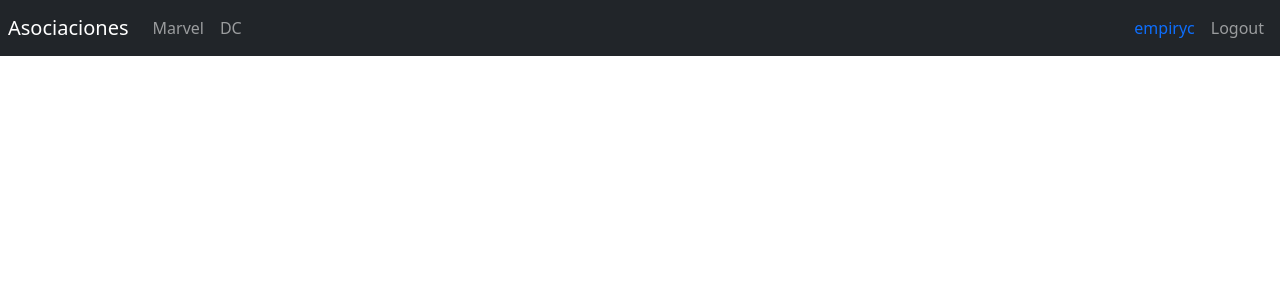
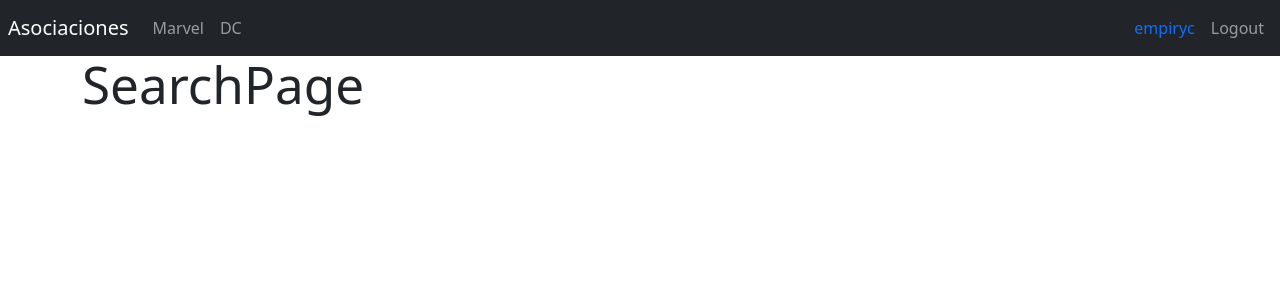
Before and after one commit to pablo-zafra/heroes-spa, a React (Vite) app: page /search in a window 1280 px wide. Shown: the top 300 px of the page. Built offline with nearby package versions, Linux system fonts and the light colour scheme.

Commit message:
193-completado

```diff
--- a/src/heroes/index.js
+++ b/src/heroes/index.js
@@ -1 +1,2 @@
 export * from './pages';
+export * from './routes/HeroesRoutes';
--- /dev/null
+++ b/src/heroes/pages/HeroPage.jsx
@@ -0,0 +1,6 @@
+
+export const HeroPage = () => {
+  return (
+    <h1>HeroPage</h1>
+  )
+}
--- /dev/null
+++ b/src/heroes/pages/SearchPage.jsx
@@ -0,0 +1,6 @@
+
+export const SearchPage = () => {
+  return (
+    <h1>SearchPage</h1>
+  )
+}
--- a/src/heroes/pages/index.js
+++ b/src/heroes/pages/index.js
@@ -1,2 +1,4 @@
 export * from './DCPage';
 export * from './MarvelPage';
+export * from './HeroPage';
+export * from './SearchPage';
--- /dev/null
+++ b/src/heroes/routes/HeroesRoutes.jsx
@@ -0,0 +1,27 @@
+import { Navigate, Route, Routes } from 'react-router-dom';
+import { Navbar } from '../../ui';
+import { DCPage, HeroPage, MarvelPage, SearchPage } from '../pages';
+
+export const HeroesRoutes = () => {
+  return (
+    <>
+        <Navbar />
+
+        <div className="container">
+            <Routes>
+                <Route path="marvel" element={<MarvelPage />} />
+                <Route path="dc" element={<DCPage />} />
+
+                <Route path="hero" element={<HeroPage />} />
+                <Route path="search" element={<SearchPage />} />
+
+                {/* Search hero by id */}
+
+                <Route path="/" element={<Navigate to="/marvel" />} />
+            </Routes>
+        </div>
+
+
+    </>
+  )
+}
--- a/src/router/AppRouter.jsx
+++ b/src/router/AppRouter.jsx
@@ -1,20 +1,17 @@
 import { Navigate, Route, Routes } from 'react-router-dom';
-import { DCPage, MarvelPage } from '../heroes';
+import { HeroesRoutes } from '../heroes';
 import { LoginPage } from '../auth';
 import { Navbar } from '../ui';
 
 export const AppRouter = () => {
   return (
         <>
-            <Navbar />
-
             <Routes>
-                <Route path="marvel" element={<MarvelPage />} />
-                <Route path="dc" element={<DCPage />} />
 
                 <Route path="login" element={<LoginPage />} />
 
-                <Route path="/" element={<Navigate to="/marvel" />} />
+                <Route path="/*" element={<HeroesRoutes />} />
+
             </Routes>
         </>
     )
```
